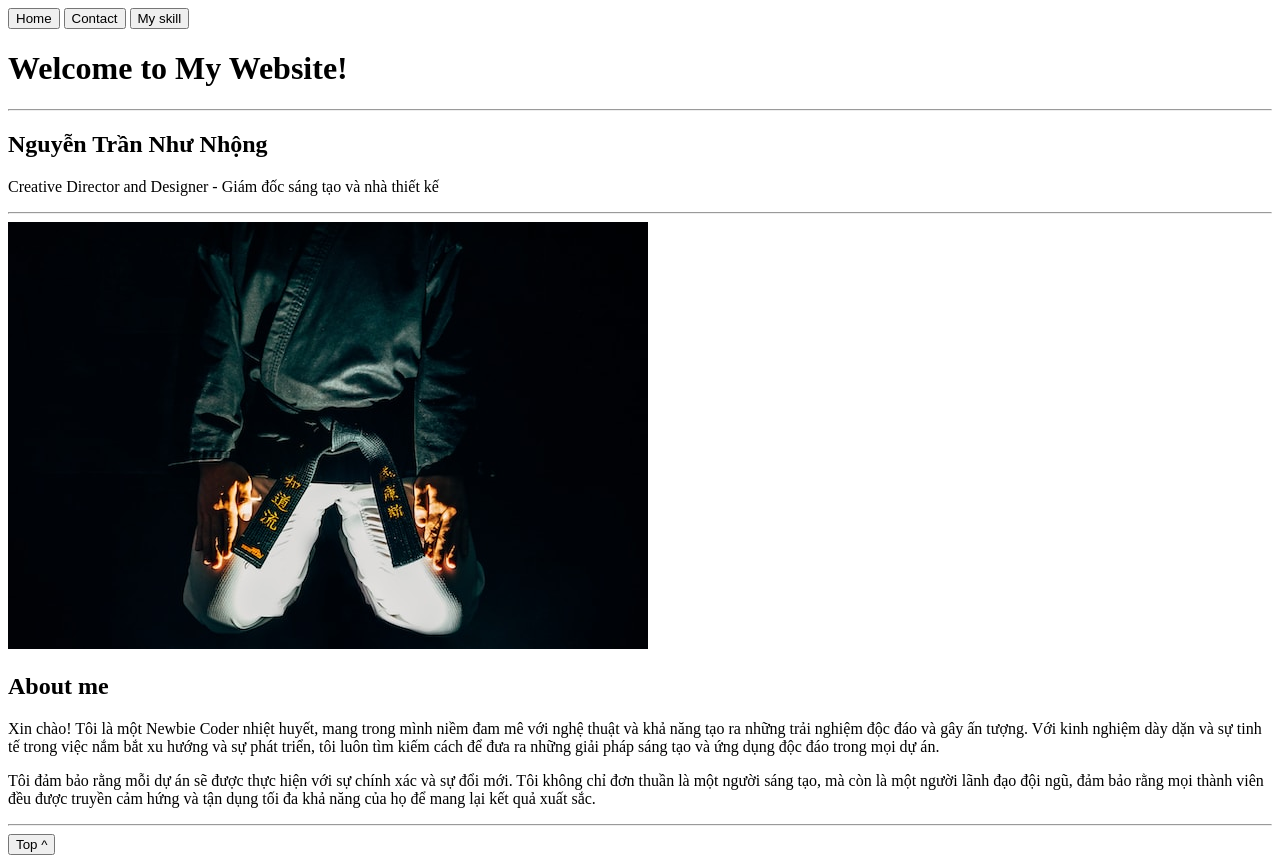
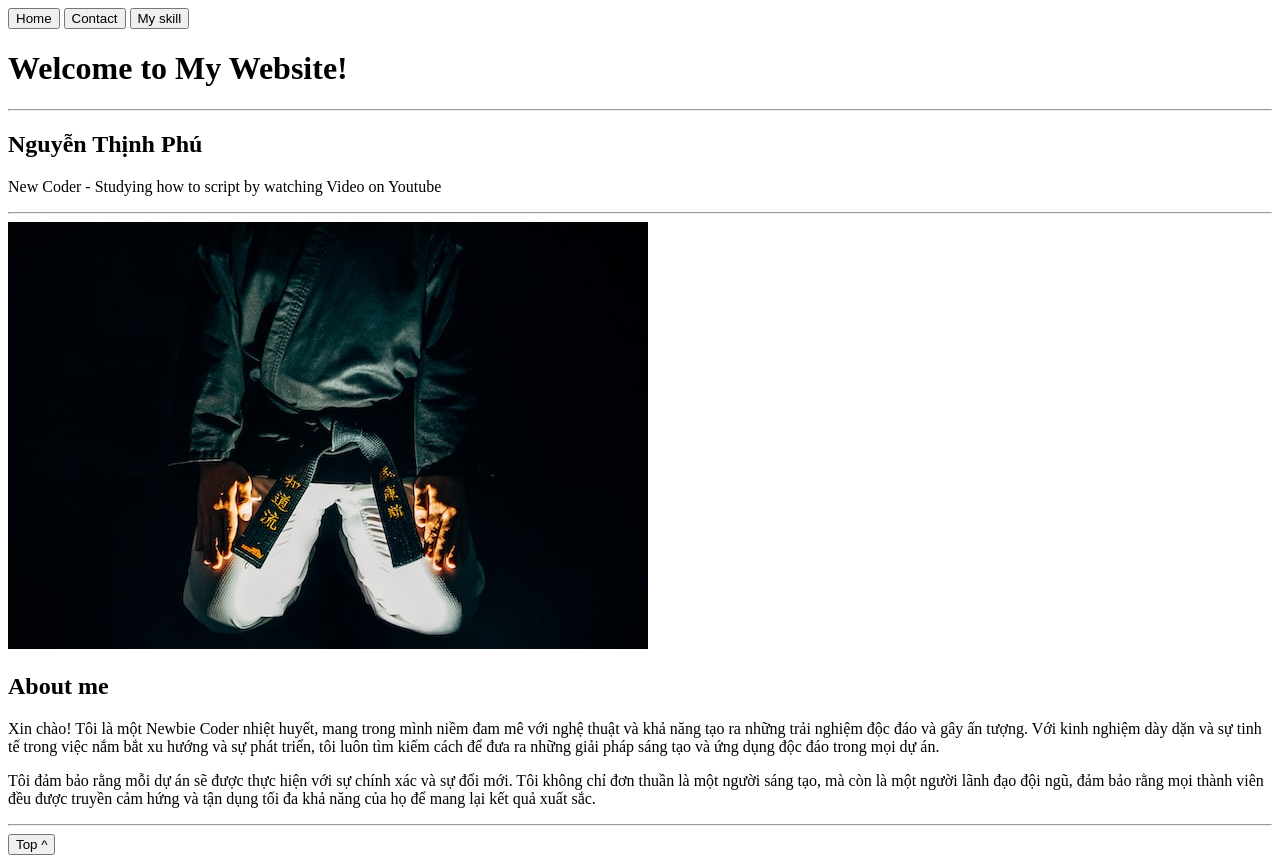
Before and after one commit to Funame2022/Coding-Space, a plain HTML site: page index.html in a window 1280 px wide. Drawn offline with Linux system fonts and the light colour scheme.

Commit message:
trang chủ cập nhật 1

```diff
--- a/index.html
+++ b/index.html
@@ -17,8 +17,8 @@
 
     <h1>Welcome to My Website!</h1>
     <hr>
-    <h2>Nguyễn Trần Như Nhộng</h2>
-    <p>Creative Director and Designer - Giám đốc sáng tạo và nhà thiết kế</p>
+    <h2>Nguyễn Thịnh Phú</h2>
+    <p>New Coder - Studying how to script by watching Video on Youtube</p>
     <hr>
 
     <a href="./more-info/contact.html"><img src="./assets/images/tuhoc.cc.jpg" alt="Admin Information"></a>
```
